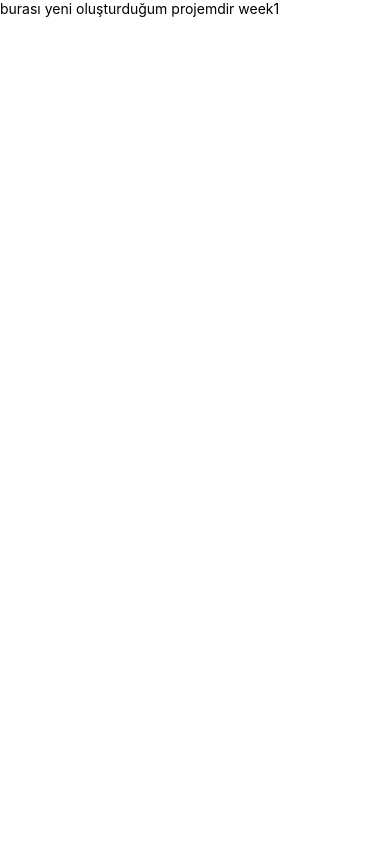
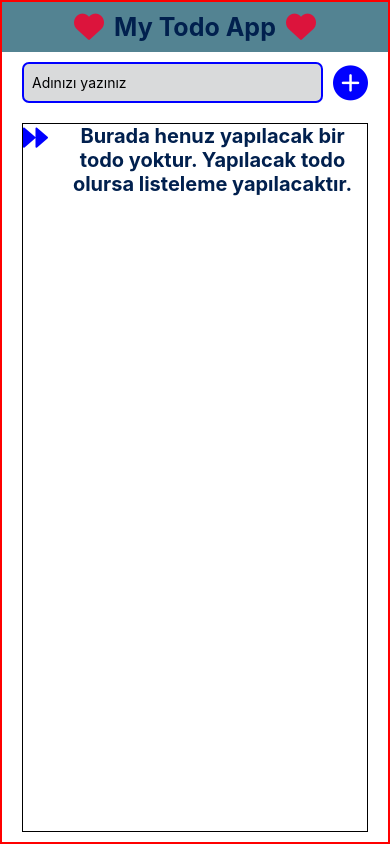
Before and after one commit to Huseyin-pektas/react-native-todoapp, a React Native app: screen / in a window 390 px wide. Built offline with nearby package versions, Linux system fonts and the light colour scheme.

Commit message:
create todos and input component

```diff
--- a/App.js
+++ b/App.js
@@ -5,8 +5,9 @@
  * @format
  */
 
-import React from 'react';
+import React,{useState} from 'react';
 import {
+  Alert,
   SafeAreaView,
   ScrollView,
   StatusBar,
@@ -16,33 +17,75 @@ import {
   View,
 } from 'react-native';
 
-import {
-  Colors,
-  DebugInstructions,
-  Header,
-  LearnMoreLinks,
-  ReloadInstructions,
-} from 'react-native/Libraries/NewAppScreen';
-
+import Header from './src/components/header';
+import generalStyles from "./src/utils/generalStyle"
+import Icon from 'react-native-vector-icons/dist/AntDesign';
+import Input from './src/components/input';
+import { colors } from './src/utils/constants';
 
 
 function App () {
-
+  const [text, setText] = useState ("")
+  const [todos, setTodos] = useState([])
+  const addTodo =()=> {
+    const NewTodo =()=>{
+      id: String(new Date().getTime())
+      text: text
+      date:new Date()
+      complate:false
+    }
+    setTodos([...todos,NewTodo])
+    setText("")
+  }
 
   return (
-    <SafeAreaView >
+    <SafeAreaView style={[generalStyles.body,generalStyles.bgWhite]} >
+      <Header  title="My Todo App"/>
+      {/* <Icon name ="forward" size ={25} color="red"/> */}
+      <Input
+      onPressIcon={addTodo}
+       value={text}
+       onChangeText={(text)=>{setText(text)}}
+       hasIcon
+       placeholder='Adınızı yazınız'/>
+        <View style={styles.todosWrapper}>
+         {
+          todos.length === 0 ? (
+            <View style={{flexDirection:"row", gap:10}}>
+              <Icon name= "forward" size ={25} color={colors.textPrimary}/>
+            <Text style={styles.emptyText}>
+          Burada henuz yapılacak bir todo yoktur.
+          Yapılacak todo olursa listeleme yapılacaktır.
+         </Text>
+            </View>
+          ):(
 
-      <ScrollView>
-        <View>
-         <Text>
-          burası yeni oluşturduğum projemdir week1
-         </Text>
+            <ScrollView>
+            <Text>Todos dizisi dolu</Text>
+          </ScrollView>
+          )}
+
         </View>
-      </ScrollView>
     </SafeAreaView>
   );
 }
 
-
+const styles = StyleSheet.create({
+  todosWrapper:{
+    marginHorizontal:20,
+    marginVertical:10,
+    flex:1,
+    borderWidth:1
+  },
+  emptyText:{
+    fontSize:20,
+    fontWeight:"bold",
+    textAlign:"center",
+    color:colors.textColor
+  },
+  ScrollView:{
+    flexGrow:1,
+  }
+})
 
 export default App;
--- a/package.json
+++ b/package.json
@@ -11,7 +11,8 @@
   },
   "dependencies": {
     "react": "18.2.0",
-    "react-native": "0.74.1"
+    "react-native": "0.74.1",
+    "react-native-vector-icons": "^10.1.0"
   },
   "devDependencies": {
     "@babel/core": "^7.20.0",
--- a/src/components/header/index.js
+++ b/src/components/header/index.js
@@ -1,10 +1,15 @@
 import React from 'react';
 import { Text, View } from 'react-native';
+import styles from './style';
+import Icon from 'react-native-vector-icons/dist/AntDesign';
 
-const Header = () => {
+
+const Header = ({title =""}) => {
   return (
-   <View>
-    <Text>BURASI HEADER BÖLÜMÜDÜR</Text>
+   <View style={styles.headerWrapper}>
+    <Icon name="heart" size ={30} color ="crimson"/>
+    <Text style={styles.textWrapper}>{title}</Text>
+    <Icon name="heart" size ={30} color ="crimson"/>
    </View>
   );
 }
--- a/src/components/header/style.js
+++ b/src/components/header/style.js
@@ -1,11 +1,22 @@
 import { StyleSheet } from "react-native";
+import { colors } from "../../utils/constants";
 
-
-const style = StyleSheet.create({
+const styles = StyleSheet.create({
 headerWrapper:{
     height:50,
-    width:"100%"
+    width:"100%",
+    justifyContent:"center",
+    alignItems:"center",
+    backgroundColor:colors.bgColor,
+    flexDirection:"row",
+    gap:10
+
+},
+textWrapper:{
+    fontSize:25,
+    fontWeight:"bold",
+    color:colors.textColor
 }
 })
 
-export default style
+export default styles
--- /dev/null
+++ b/src/components/input/index.js
@@ -0,0 +1,36 @@
+import React ,{useState} from "react";
+import { View, Text, TextInput, TouchableOpacity } from "react-native";
+import styles from "./style";
+import Icon from 'react-native-vector-icons/dist/AntDesign';
+
+
+const Input = ({
+    placeholder = "",
+    keyboardType = "default",
+    muliline = false,
+    hasIcon = false,
+    iconName = "pluscircle",
+    onPressIcon =()=> { },
+    value = "",
+    onChangeText =()=>{}
+}) => {
+
+    return (
+        <View style={styles.inputText}>
+            <TextInput
+                style={styles.ınput}
+                placeholder={placeholder}
+                value={value}
+                keyboardType={keyboardType}
+                multiline={muliline}
+                onChangeText={onChangeText} />
+            {/* burada hasIcon u koşula bağladık */}
+            {hasIcon && (
+                <TouchableOpacity onPress={onPressIcon}>
+                    <Icon name="pluscircle" style={styles.icon} />
+                </TouchableOpacity>
+            )}
+        </View>
+    )
+}
+export default Input
--- /dev/null
+++ b/src/components/input/style.js
@@ -0,0 +1,30 @@
+import React from "react";
+import { StyleSheet } from "react-native";
+import { colors } from "../../utils/constants";
+
+
+const styles = StyleSheet.create({
+inputText:{
+marginHorizontal:20,
+marginVertical:10,
+flexDirection:'row',
+alignItems:"center"
+},
+ınput:{
+    flex:1,
+    borderWidth:2,
+    paddingHorizontal:8,
+    paddingVertical:10,
+    borderColor:"blue",
+    borderRadius:7,
+    backgroundColor:colors.textSekondary,
+},
+icon:{
+    fontSize:35,
+    color:"blue",
+    marginLeft:10
+
+}
+})
+
+export default styles
--- a/src/utils/constants.js
+++ b/src/utils/constants.js
@@ -1,5 +1,8 @@
 
 
 export const colors ={
-
+    bgColor:"#538392",
+    textColor:"#01204E",
+    textSekondary:"#d9dadb",
+    textPrimary:"blue"
 }
--- /dev/null
+++ b/src/utils/generalStyle.js
@@ -0,0 +1,14 @@
+import { StyleSheet } from "react-native";
+import { colors } from "./constants";
+
+const generalStyles = StyleSheet.create({
+    body:{
+        flex:1,
+        borderWidth:2,
+        borderColor:"red"
+    },
+    bgWhite:{
+        backgroundColor:colors.white
+    }
+})
+export default generalStyles
```
Also changed, not shown: 2 other files (tests, documents, lock files or other folders).
